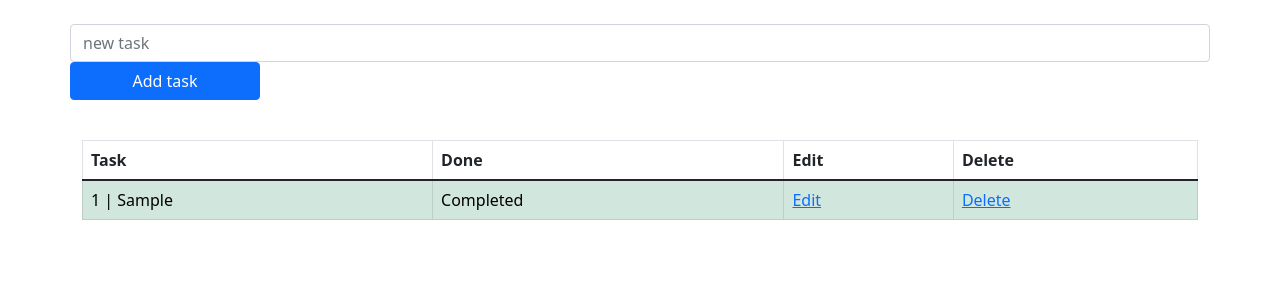
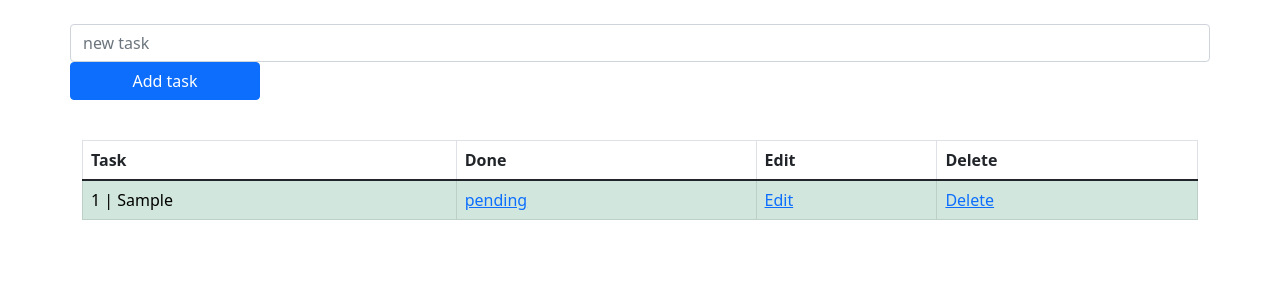
Before and after one commit to angelAL21/todolist_django, a Django app: page /task/ in a window 1280 px wide. Shown: the part 65-365 px from the top of the page. Run offline with Django 4.2, Linux system fonts and the light colour scheme; tables that the repository leaves empty hold one stand-in row (values such as "Sample post").

Commit message:
the pendin and complete task buttoms where connected to their funcs

```diff
--- a/todolist_app/templates/todolist.html
+++ b/todolist_app/templates/todolist.html
@@ -37,16 +37,16 @@
                         {%if obj.done%}
                             <tr class="table-success">
                                 <td>{{obj.id }} | {{obj.task}}</td>
-                                <td>Completed</td>
+                                <td><a href="{%url 'pending_task' obj.id %}"> pending</a></td>
                                 <td><a href="{%url 'edit_task' obj.id %}">Edit</a></td>
                                 <td><a href="{%url 'delete_task' obj.id %}">Delete</a></td>
                             </tr>
                         {%else%}
                             <tr>
                                 <td>{{obj.id }} | {{obj.task}}</td>
-                                <td>not completed</td>
+                                <td><a href="{%url 'complete_task' obj.id %}"> completed</a></td>
                                 <td><a href="{%url 'edit_task' obj.id %}"> Edit</a></td>
-                                <td><a href="{%url 'delete_task' obj.id %}">Delete</a></td>
+                                <td><a href="{%url 'delete_task' obj.id %}"> Delete</a></td>
                             </tr>
                         {%endif%}
                     {%endfor%}
```
